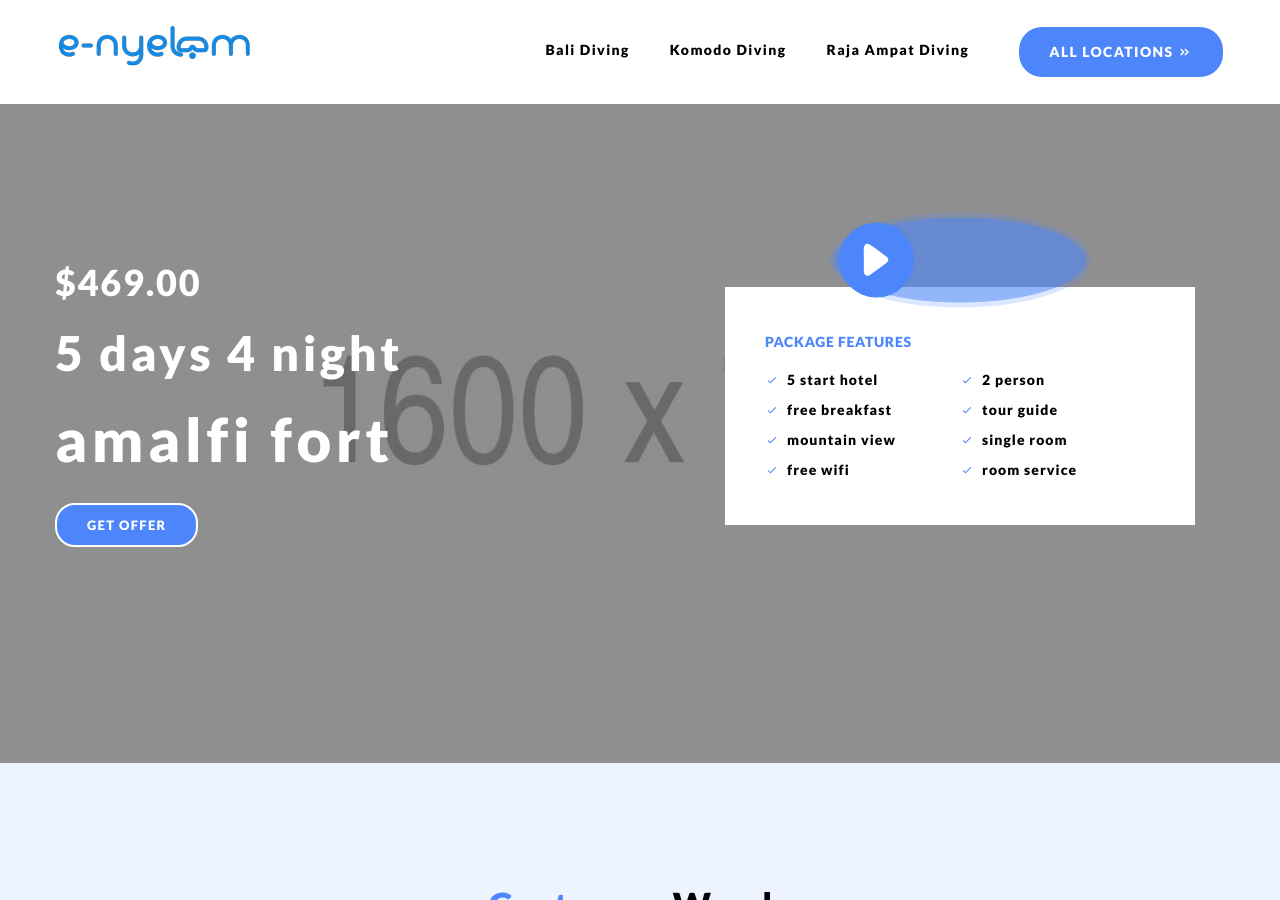
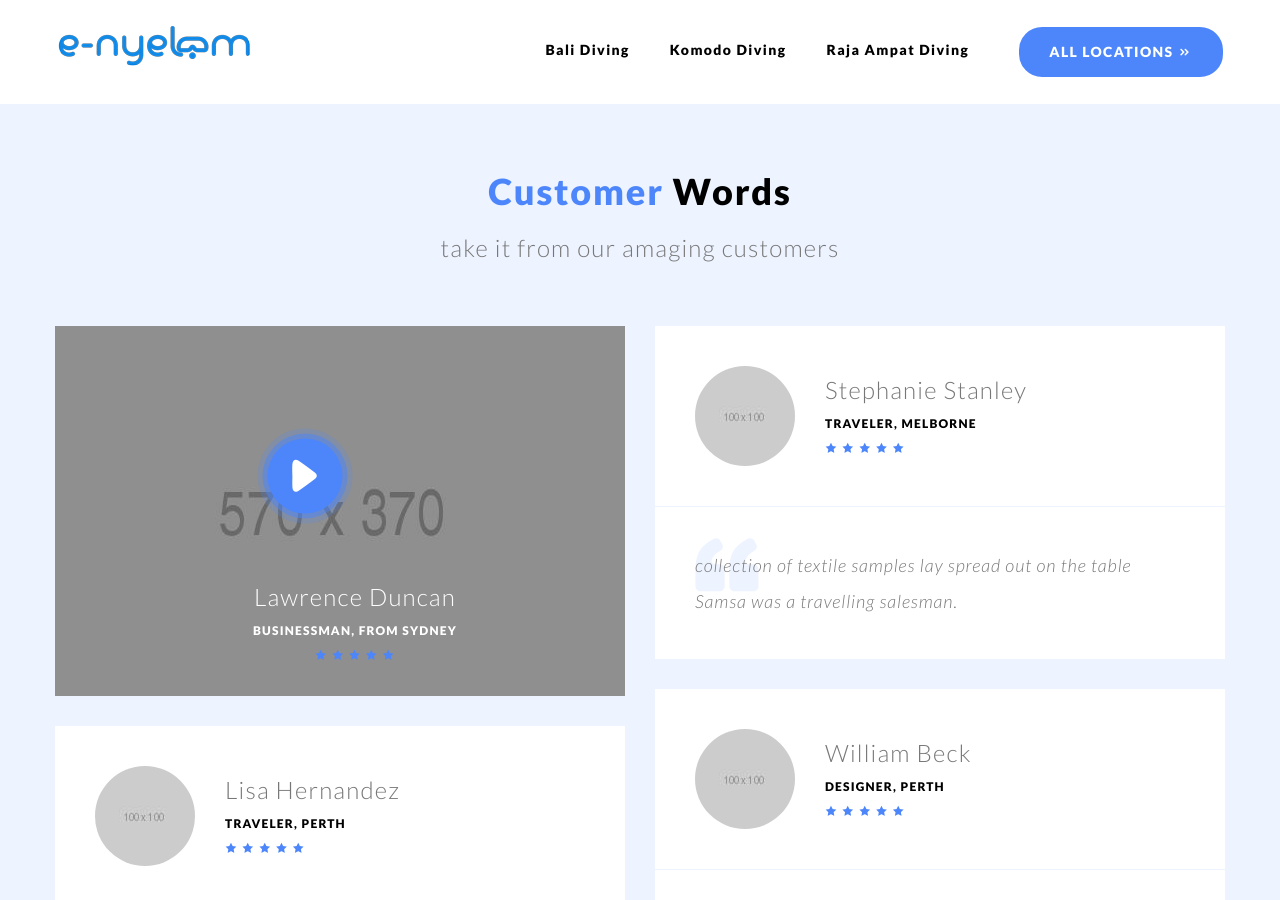
Before and after one commit to kemtol/nyelam, a Jekyll site: the page built from index.html, in a window 1280 px wide and 900 px high, scrolled down 2727 px. Built offline with Jekyll 4.4.1, drawn with Linux system fonts in a browser that asks for light colours; some web fonts are replaced.

Commit message:
Update default.html

```diff
--- a/_layouts/default.html
+++ b/_layouts/default.html
@@ -221,47 +221,6 @@
 				</div><!-- .row -->
 			</div><!-- .container -->
 		</div><!-- .offer-section -->
-
-
-		<!-- Start .spe-offer-section -->
-		<div class="spe-offer-section parallax" id="speoffer">
-			<div class="overlay">
-				<div class="container">
-					<div class="row">
-						<div class="col-md-7">
-							<div class="spe-offer-texts">
-								<h4>$469.00</h4>
-								<h3>5 days 4 night</h3>
-								<h2>amalfi fort</h2>
-								<a href="#" class="button sm">Get offer</a>
-							</div>
-						</div><!-- .col -->
-						<div class="col-md-5">
-							<div class="spe-offer-features">
-								<h6>Package Features</h6>
-								<ul class="clearfix">
-									<li>5 start hotel</li>
-									<li>2 person</li>
-									<li>free breakfast</li>
-									<li>tour guide</li>
-									<li>mountain view</li>
-									<li>single room</li>
-									<li>free wifi</li>
-									<li>room service</li>
-								</ul>
-								<a href="https://www.youtube.com/watch?v=kuceVNBTJio" data-effect="mfp-3d-unfold" class="play-button embaded-popup">
-									<span class="pb-border-1">
-										<span class="pb-border-2">
-											<i class="icofont icofont-ui-play"></i>
-										</span>
-									</span>
-								</a><!-- .play-button -->
-							</div>
-						</div><!-- .col -->
-					</div><!-- .row -->
-				</div><!-- .container -->
-			</div><!-- .overlay -->
-		</div><!-- .spe-offer-section -->
 
 
 		<!-- Start .testimonials-section -->
```
